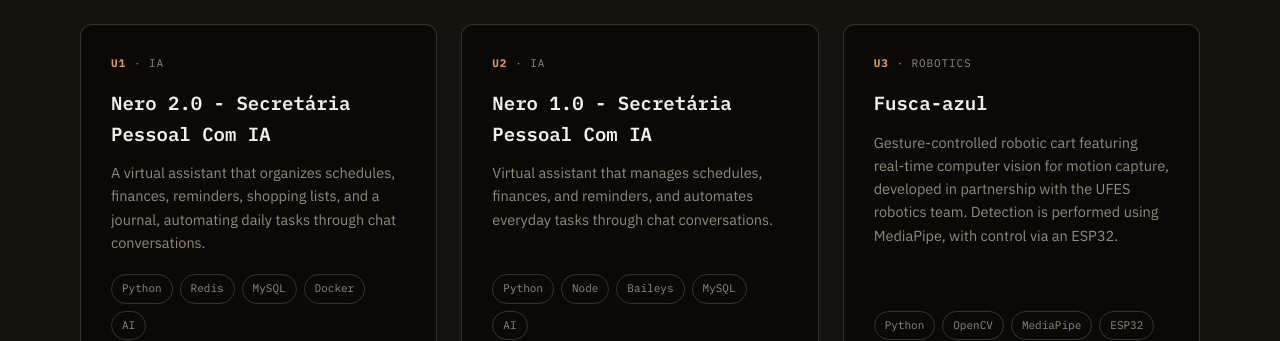
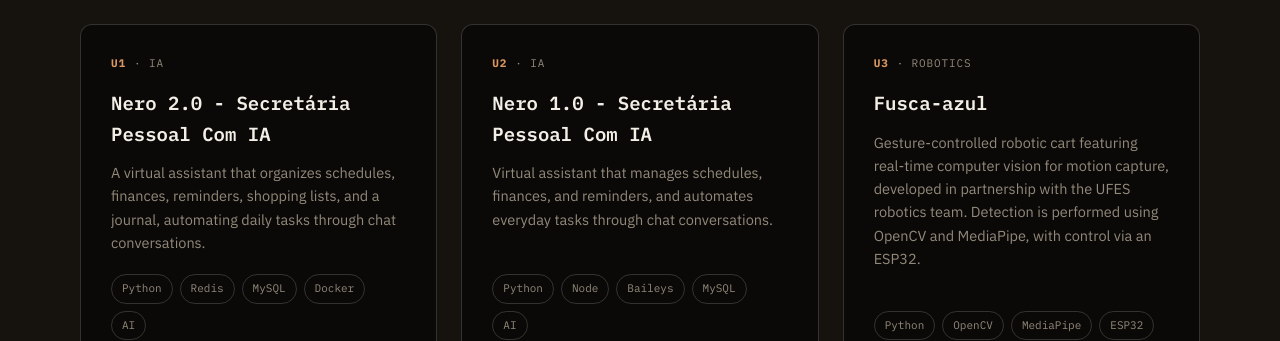
Before and after one commit to DHEX9/DHEX9.github.io, a React (Vite) app: page / in a window 1280 px wide. Shown: the part 1880-2221 px from the top of the page. Built offline with nearby package versions, Linux system fonts and the light colour scheme.

Commit message:
Correção desc fusca-azul

```diff
--- a/src/data/projects.js
+++ b/src/data/projects.js
@@ -34,8 +34,8 @@ export const projectsData = [
     category: { pt: "ROBÓTICA", en: "ROBOTICS" },
     title: "Fusca-azul",
     desc: {
-      pt: "Carrinho robótico controlado por gestos, com visão computacional em tempo real para captura de movimentos, criado em parceiria com a equipe de robótica da UFES. Detecção feita com MediaPipe e controle via ESP32.",
-      en: "Gesture-controlled robotic cart featuring real-time computer vision for motion capture, developed in partnership with the UFES robotics team. Detection is performed using MediaPipe, with control via an ESP32.",
+      pt: "Carrinho robótico controlado por gestos, com visão computacional em tempo real para captura de movimentos, criado em parceiria com a equipe de robótica da UFES. Detecção feita com OpenCV e MediaPipe e controle via ESP32.",
+      en: "Gesture-controlled robotic cart featuring real-time computer vision for motion capture, developed in partnership with the UFES robotics team. Detection is performed using OpenCV and MediaPipe, with control via an ESP32.",
     },
     longDesc: {
       pt: "Reconhece gestos da mão levando em conta lateralidade, distância entre os dedos e casos como o punho fechado, enviando comandos para um ESP32 que controla os motores. Passou por uma refatoração para separar responsabilidades, correção de conflitos de IP na rede local com IP estático, e ajustes para lidar com chamadas HTTP bloqueantes no firmware.",
```
